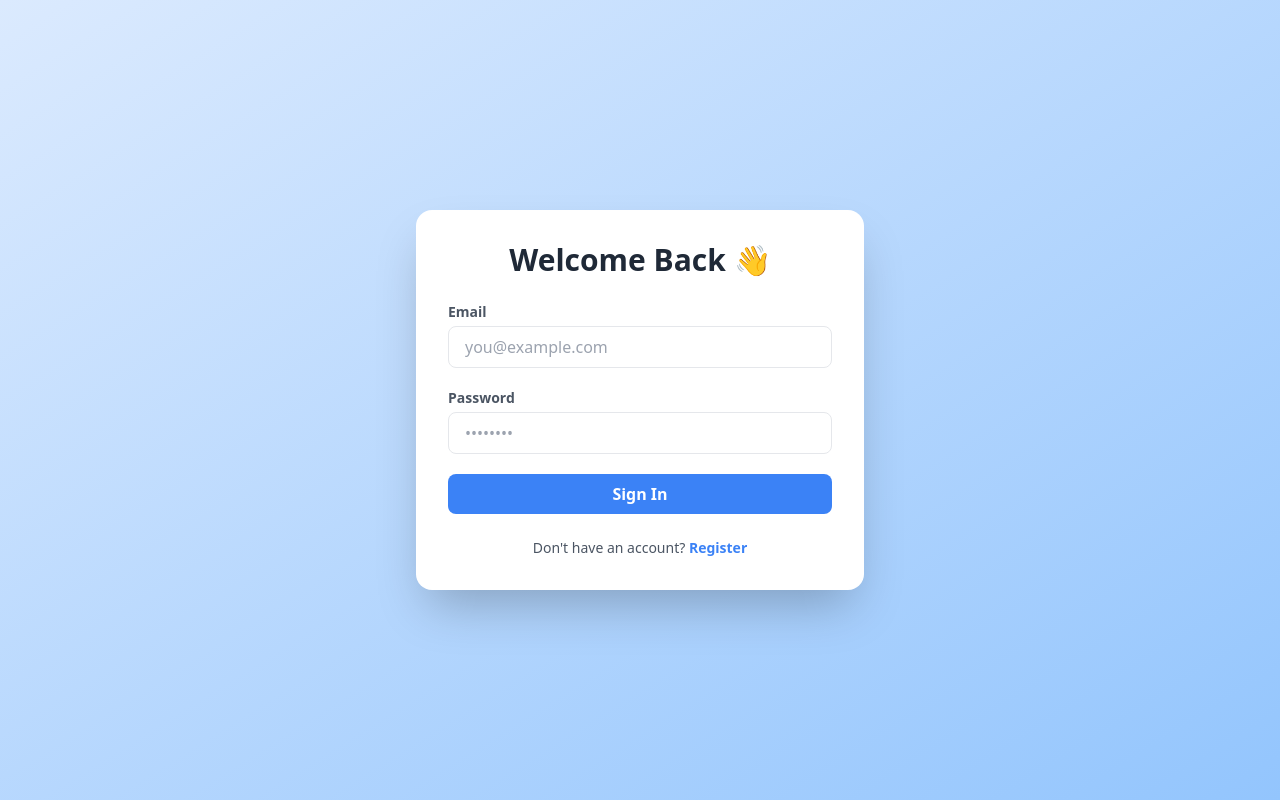
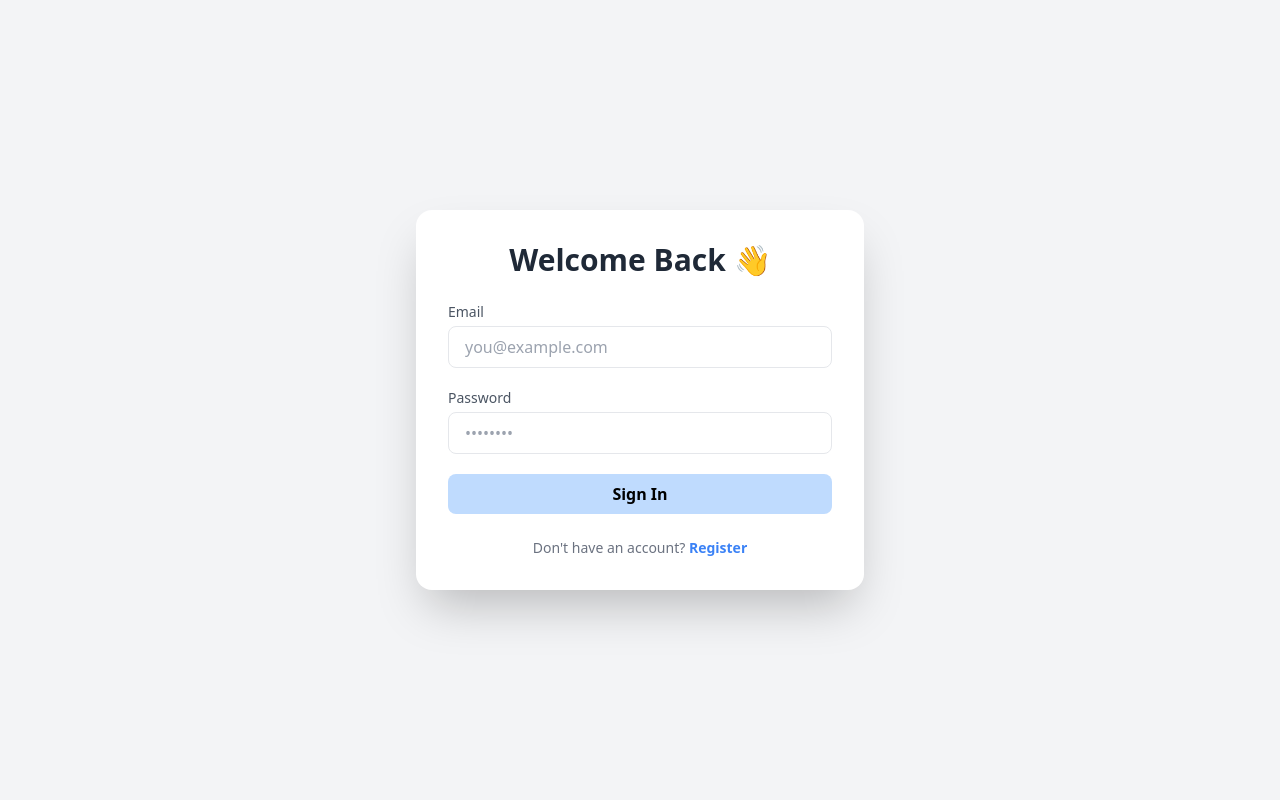
Before and after one commit to mubashar-mizA/inventory-control-next, a Next.js app: page /pages/login in a window 1280 px wide. Built offline with nearby package versions, Linux system fonts and the light colour scheme.

Commit message:
updating app/pages/login/page.jsx

```diff
--- a/app/pages/login/page.jsx
+++ b/app/pages/login/page.jsx
@@ -1,4 +1,4 @@
-'use client'
+'use client';
 
 import Link from "next/link";
 import { signIn } from "next-auth/react";
@@ -27,15 +27,14 @@ export default function Login() {
                 email,
                 password
             });
+            console.log('Login response ==>', loginResponse)
 
-            // Ensure 5-second minimum delay
             const elapsed = Date.now() - startTime;
-            if (elapsed < 5000) {
-                await new Promise((res) => setTimeout(res, 5000 - elapsed));
+            if (elapsed < 3000) {
+                await new Promise((res) => setTimeout(res, 3000 - elapsed));
             }
 
             if (loginResponse.ok) {
-                // Update overlay message to show redirection
                 setLoadingMessage("Redirecting to dashboard...");
                 await new Promise((res) => setTimeout(res, 2000));
                 router.push('/pages/dashboard');
@@ -53,61 +52,63 @@ export default function Login() {
     };
 
     return (
-        <div className="relative flex min-h-screen items-center justify-center bg-gradient-to-br from-blue-100 to-blue-300 p-6">
-            {/* Overlay when loading or redirecting */}
+        <div className="relative flex min-h-screen items-center justify-center bg-gray-100 px-4">
+            {/* Overlay */}
             {showOverlay && (
                 <div className="absolute inset-0 z-20 flex items-center justify-center backdrop-blur-sm bg-black/30">
                     <div className="rounded-xl bg-white px-6 py-4 text-lg font-semibold text-gray-700 shadow-lg">
                         {loadingMessage}
-                        <div className="mt-2 h-5 w-5 animate-spin rounded-full border-2 border-blue-400 border-t-transparent" />
+                        <div className="mt-2 h-5 w-5 animate-spin rounded-full border-2 border-blue-100 border-t-transparent" />
                     </div>
                 </div>
             )}
 
-            <div className={`w-full max-w-md rounded-2xl bg-white p-8 shadow-2xl z-10 ${showOverlay ? 'blur-sm pointer-events-none' : ''}`}>
+            <div className={`w-full max-w-md rounded-2xl bg-white p-8 shadow-2xl z-10 transition ${showOverlay ? 'blur-sm pointer-events-none' : ''}`}>
                 <h2 className="mb-6 text-center text-3xl font-bold text-gray-800">Welcome Back 👋</h2>
 
                 <form onSubmit={handleSubmit} className="space-y-5">
                     <div>
-                        <label className="block text-sm font-semibold text-gray-600">Email</label>
+                        <label className="block text-sm font-medium text-gray-600 mb-1">Email</label>
                         <input
                             type="email"
                             required
                             value={email}
                             onChange={(e) => setEmail(e.target.value)}
-                            className="mt-1 w-full rounded-lg border px-4 py-2 outline-none focus:ring-2 focus:ring-blue-400"
+                            className="w-full rounded-lg border px-4 py-2 outline-none focus:ring-2 focus:ring-blue-400"
                             placeholder="you@example.com"
                         />
                     </div>
 
                     <div>
-                        <label className="block text-sm font-semibold text-gray-600">Password</label>
+                        <label className="block text-sm font-medium text-gray-600 mb-1">Password</label>
                         <input
                             type="password"
                             required
                             value={password}
                             onChange={(e) => setPassword(e.target.value)}
-                            className="mt-1 w-full rounded-lg border px-4 py-2 outline-none focus:ring-2 focus:ring-blue-400"
+                            className="w-full rounded-lg border px-4 py-2 outline-none focus:ring-2 focus:ring-blue-400"
                             placeholder="••••••••"
                         />
                     </div>
 
                     <button
                         type="submit"
-                        className="w-full rounded-lg bg-blue-500 px-4 py-2 font-bold text-white transition hover:bg-blue-600"
+                        className="w-full rounded-lg bg-blue-200 px-4 py-2 font-bold text-black hover:bg-blue-400 transition"
                     >
                         Sign In
                     </button>
                 </form>
 
                 {failureMessage && (
-                    <p className="mt-4 text-center text-red-600">{failureMessage}</p>
+                    <p className="mt-4 text-center text-sm text-red-600">{failureMessage}</p>
                 )}
 
-                <p className="mt-6 text-center text-sm text-gray-600">
-                    Don&apos;t have an account? <Link href="/pages/register" className="font-semibold text-blue-500 hover:underline">Register</Link>
+                <p className="mt-6 text-center text-sm text-gray-500">
+                    Don&apos;t have an account?{' '}
+                    <Link href="/pages/register" className="font-semibold text-blue-500 hover:underline">
+                        Register
+                    </Link>
                 </p>
-
             </div>
         </div>
     );
```
